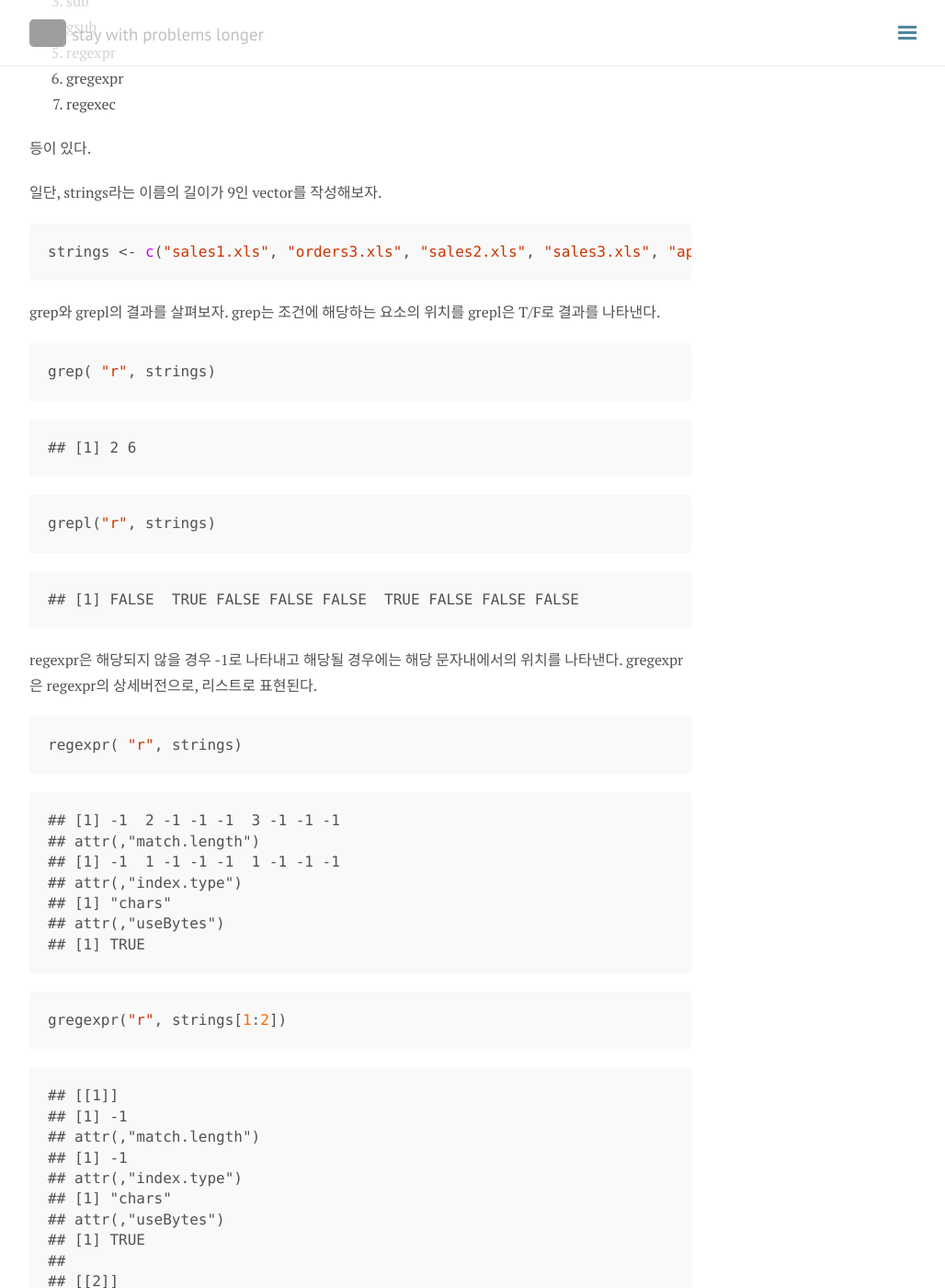
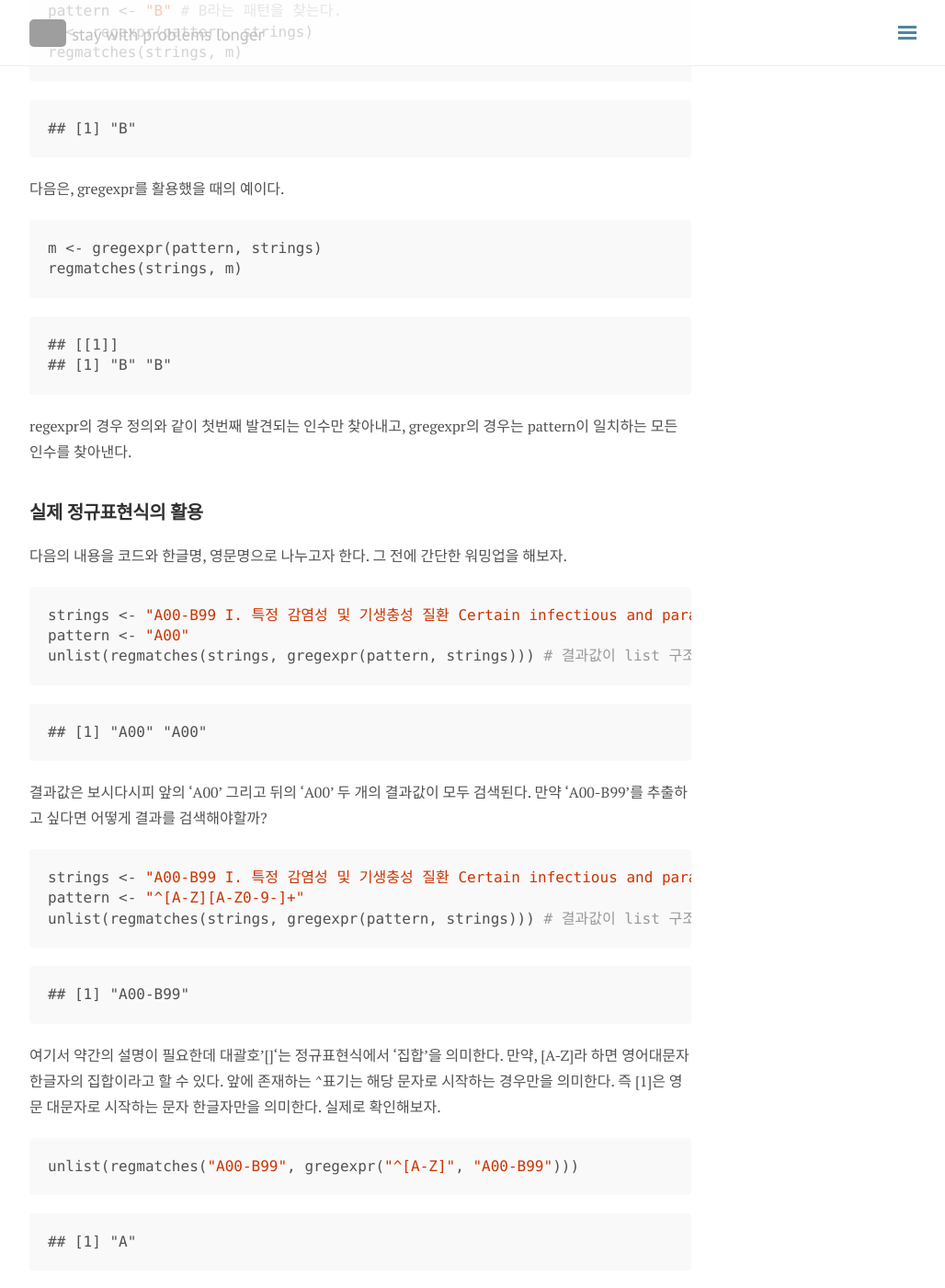
Before and after one commit to seokhoonj/seokhoonj.github.io, a Jekyll site: the page built from blog/index.html, in a window 1280 px wide and 1400 px high, scrolled down 426 px. Shown: the whole window at 92% size, without its empty margins (248-1276 px from the left). Built offline with Jekyll 4.4.1, drawn with Linux system fonts in a browser that asks for light colours; nearby versions of some CDN libraries; the list of posts is cut into pages by our own code; comment, search, counter and statistics services are not loaded; some of the changed text lies outside the part shown; grey boxes are pictures that could not be loaded.

Commit message:
add _posts

````diff
--- a/_posts/R/2018-09-09-R-regexp.md
+++ b/_posts/R/2018-09-09-R-regexp.md
@@ -1,6 +1,6 @@
 ---
 layout: post
-title: R 정규표현식
+title: R 정규표현식 - 1
 category: R
 tags: [R, 정규표현식]
 published: true
--- /dev/null
+++ b/_posts/R/2018-09-10-R-regex-ex.md
@@ -0,0 +1,140 @@
+---
+layout: post
+title: R 정규표현식 - 2
+category: R
+tags: [R, 정규표현식]
+published: true
+comments: true
+---
+
+R 정규표현식
+------------
+
+설명에 들어가기 전에 결과를 확인해볼 수 있도록 regmatches라는 함수를 활용해보자.
+이는 regexpr / gregexpr 함수와 함께 사용된다.
+먼저 regexpr을 활용해 보자.
+
+``` r
+strings <- "A00-B99 I. 특정 감염성 및 기생충성 질환 Certain infectious and parasitic diseases, A00-B99"
+pattern <- "B" # B라는 패턴을 찾는다.
+m <- regexpr(pattern, strings)
+regmatches(strings, m)
+```
+
+    ## [1] "B"
+
+다음은, gregexpr를 활용했을 때의 예이다.
+
+``` r
+m <- gregexpr(pattern, strings)
+regmatches(strings, m)
+```
+
+    ## [[1]]
+    ## [1] "B" "B"
+
+regexpr의 경우 정의와 같이 첫번째 발견되는 인수만 찾아내고,
+gregexpr의 경우는 pattern이 일치하는 모든 인수를 찾아낸다.
+
+실제 정규표현식의 활용
+----------------------
+
+다음의 내용을 코드와 한글명, 영문명으로 나누고자 한다.
+그 전에 간단한 워밍업을 해보자.
+
+``` r
+strings <- "A00-B99 I. 특정 감염성 및 기생충성 질환 Certain infectious and parasitic diseases, A00-B99"
+pattern <- "A00"
+unlist(regmatches(strings, gregexpr(pattern, strings))) # 결과값이 list 구조이기 때문에 unlist 적용
+```
+
+    ## [1] "A00" "A00"
+
+결과값은 보시다시피 앞의 'A00' 그리고 뒤의 'A00' 두 개의 결과값이 모두 검색된다.
+만약 'A00-B99'를 추출하고 싶다면 어떻게 결과를 검색해야할까?
+
+``` r
+strings <- "A00-B99 I. 특정 감염성 및 기생충성 질환 Certain infectious and parasitic diseases, A00-B99"
+pattern <- "^[A-Z][A-Z0-9-]+"
+unlist(regmatches(strings, gregexpr(pattern, strings))) # 결과값이 list 구조이기 때문에 unlist 적용
+```
+
+    ## [1] "A00-B99"
+
+여기서 약간의 설명이 필요한데 대괄호'\[\]'는 정규표현식에서 '집합'을 의미한다.
+만약, \[A-Z\]라 하면 영어대문자 한글자의 집합이라고 할 수 있다. 앞에 존재하는 ^표기는 해당 문자로 시작하는 경우만을 의미한다. 즉 [1]은 영문 대문자로 시작하는 문자 한글자만을 의미한다. 실제로 확인해보자.
+
+``` r
+unlist(regmatches("A00-B99", gregexpr("^[A-Z]", "A00-B99")))
+```
+
+    ## [1] "A"
+
+``` r
+unlist(regmatches("C00-D99", gregexpr("^[A-Z]", "C00-D99")))
+```
+
+    ## [1] "C"
+
+만약 ^표기가 없다면 어떨까? 직접 실행해보자.
+
+``` r
+unlist(regmatches("A00-B99", gregexpr("[A-Z]", "A00-B99")))
+```
+
+    ## [1] "A" "B"
+
+``` r
+unlist(regmatches("C00-D99", gregexpr("[A-Z]", "C00-D99")))
+```
+
+    ## [1] "C" "D"
+
+예상대로 모든 영문 대문자를 찾게 된다. 자 영문 대문자로 시작하면서 붙어 있는 여러글자를 찾으려면 어떻게 해야할까?
+
+``` r
+unlist(regmatches("ABCDEFG1234567", gregexpr("[A-Z]+", "ABCDEFG1234567")))
+```
+
+    ## [1] "ABCDEFG"
+
++표기는 여러 글자를 의미한다. 다른 방법으로 {}을 소개하기로 한다.
+
+``` r
+unlist(regmatches("ABCDEFG1234567", gregexpr("^[A-Z]{1,2}", "ABCDEFG1234567"))) # 1~2글자
+```
+
+    ## [1] "AB"
+
+``` r
+unlist(regmatches("ABCDEFG1234567", gregexpr("^[A-Z]{1,3}", "ABCDEFG1234567"))) # 1~3글자
+```
+
+    ## [1] "ABC"
+
+``` r
+unlist(regmatches("ABCDEFG1234567", gregexpr("^[A-Z]{1,4}", "ABCDEFG1234567"))) # 1~4글자
+```
+
+    ## [1] "ABCD"
+
+``` r
+unlist(regmatches("ABCDEFG1234567", gregexpr("^[A-Z]{1,}",  "ABCDEFG1234567"))) # 1이상의 글자
+```
+
+    ## [1] "ABCDEFG"
+
+자 그럼 "A00-B99 I. 특정 감염성 및 기생충성 질환 Certain infectious and parasitic diseases, A00-B99"라는 문자열에서 "A00-B99"를 찾아내기 위한 나머지 방법을 생각해보자.
+영문대문자로 시작하는 단어는 [2]로 설정하였으니, "00-B99"를 추가적으로 찾아내야 한다. 이를 표현하면, \[0-9A-Z-\]+가 된다. 0-9는 숫자, A-Z는 영문대문자 '-'는 dash를 의미한다. 이러한 글자가 들어가는 집합을 구성하고 여러 글자를 의미하는 +를 붙이면 이제 우리가 원하는 글자를 찾게 된다.
+
+다시 한 번 확인해 보자.
+
+``` r
+strings <- "A00-B99 I. 특정 감염성 및 기생충성 질환 Certain infectious and parasitic diseases, A00-B99"
+pattern <- "^[A-Z][A-Z0-9-]+"
+unlist(regmatches(strings, gregexpr(pattern, strings))) # 결과값이 list 구조이기 때문에 unlist 적용
+```
+
+    ## [1] "A00-B99"
+
+to be continued...
````
